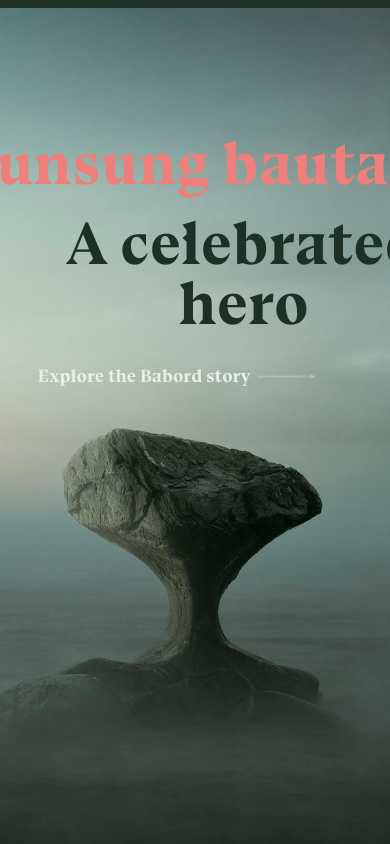
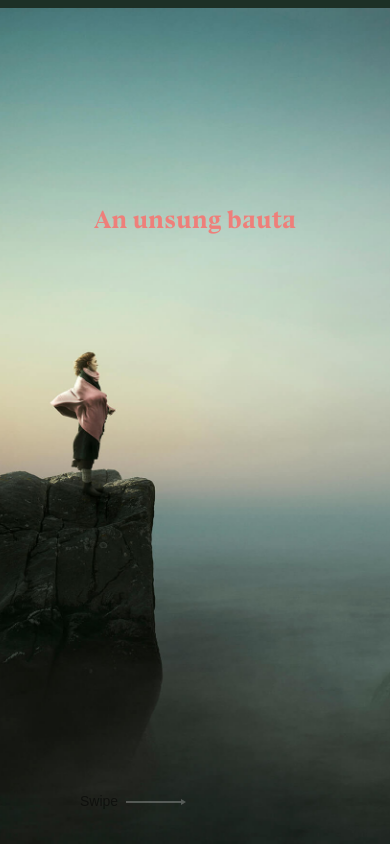
Before and after one commit to CaioHPerlin/babord-group-landing-page, a Next.js app: page / in a window 390 px wide. Shown: the part 1680-2524 px from the top of the page. Built offline with nearby package versions, Linux system fonts and the light colour scheme.

Commit message:
feat: make story section responsive

```diff
--- a/src/app/components/sections/landing-page/about-section/about-section.module.css
+++ b/src/app/components/sections/landing-page/about-section/about-section.module.css
@@ -7,8 +7,6 @@
 }
 
 .imageWrapper img {
-	width: 100%;
-	height: 100%;
 	object-fit: cover;
 }
 
--- a/src/app/components/sections/landing-page/story-section/story-section.module.css
+++ b/src/app/components/sections/landing-page/story-section/story-section.module.css
@@ -7,6 +7,12 @@
 	width: 100%;
 	max-width: 1640px;
 	margin: 0 auto;
+
+	@media screen and (max-width: 1024px) {
+		top: 25%;
+		display: grid;
+		grid-template-columns: 100vw 100vw;
+	}
 }
 
 .storySection > h1,
@@ -16,17 +22,32 @@
 	font-size: 60px;
 	font-weight: 600;
 	line-height: 1;
+
+	@media screen and (max-width: 1024px) {
+		font-size: 25px;
+		font-weight: 600;
+		line-height: 1.2;
+		width: 100vw;
+	}
 }
 
 .title {
 	margin-left: -25%;
 	color: var(--text-secondary);
+
+	@media screen and (max-width: 1024px) {
+		margin: 0;
+	}
 }
 
 .subtitle {
 	margin-top: 20px;
 	margin-right: -25%;
 	color: var(--background-primary);
+
+	@media screen and (max-width: 1024px) {
+		margin: 0;
+	}
 }
 
 .link {
@@ -51,6 +72,12 @@
 	z-index: -20;
 	transform: scale(1.1);
 	transform-origin: center left;
+
+	@media screen and (max-width: 1024px) {
+		transform: scale(1);
+		width: 300vw;
+		height: 100vh;
+	}
 }
 
 .imageWrapper img {
@@ -64,6 +91,9 @@
 	display: inline-flex;
 	align-items: center;
 	cursor: pointer;
+	@media screen and (max-width: 1024px) {
+		display: none;
+	}
 }
 
 .arrow::after {
@@ -87,3 +117,78 @@
 	position: absolute;
 	right: -2px;
 }
+
+.arrowSmall {
+	display: none;
+
+	@media screen and (max-width: 1024px) {
+		/* display: inline-flex; */
+	}
+
+	position: absolute;
+	bottom: 40px;
+	right: 5rem;
+	align-items: center;
+	cursor: pointer;
+	font-size: 14px;
+}
+
+.arrowSmall::after {
+	content: "";
+	display: block;
+	opacity: 0.2;
+	width: 55px;
+	height: 2px;
+	background-color: var(--text-primary);
+	margin-left: 8px;
+}
+
+.arrowSmall::before {
+	content: "";
+	width: 0;
+	opacity: 0.2;
+	height: 0;
+	border-top: 3px solid transparent;
+	border-bottom: 3px solid transparent;
+	border-left: 5px solid var(--text-primary);
+	position: absolute;
+	right: -2px;
+}
+
+.swipeArrow {
+	display: none;
+
+	@media screen and (max-width: 1024px) {
+		display: inline-flex;
+	}
+
+	position: absolute;
+	opacity: 0.5;
+	bottom: 40px;
+	left: 5rem;
+	align-items: center;
+	cursor: pointer;
+	font-size: 14px;
+}
+
+.swipeArrow::after {
+	content: "";
+	display: block;
+	background-color: var(--text-primary);
+	opacity: 0.5;
+	width: 55px;
+	height: 2px;
+	margin-left: 8px;
+}
+
+.swipeArrow::before {
+	content: "";
+	width: 0;
+	opacity: 0.5;
+	height: 0;
+	border-top: 3px solid transparent;
+	border-bottom: 3px solid transparent;
+	border-left: 5px solid var(--text-primary);
+	position: absolute;
+	left: 101px;
+}
--- a/src/app/components/sections/landing-page/story-section/story-section.tsx
+++ b/src/app/components/sections/landing-page/story-section/story-section.tsx
@@ -23,6 +23,10 @@ export function StorySection() {
 					Explore the Babord story
 				</a>
 			</section>
+			<span className={style.swipeArrow}>Swipe</span>
+			<a href="#" className={`${style.link} ${style.arrowSmall}`}>
+				Explore the Babord story
+			</a>
 		</SectionWrapper>
 	);
 }
```
